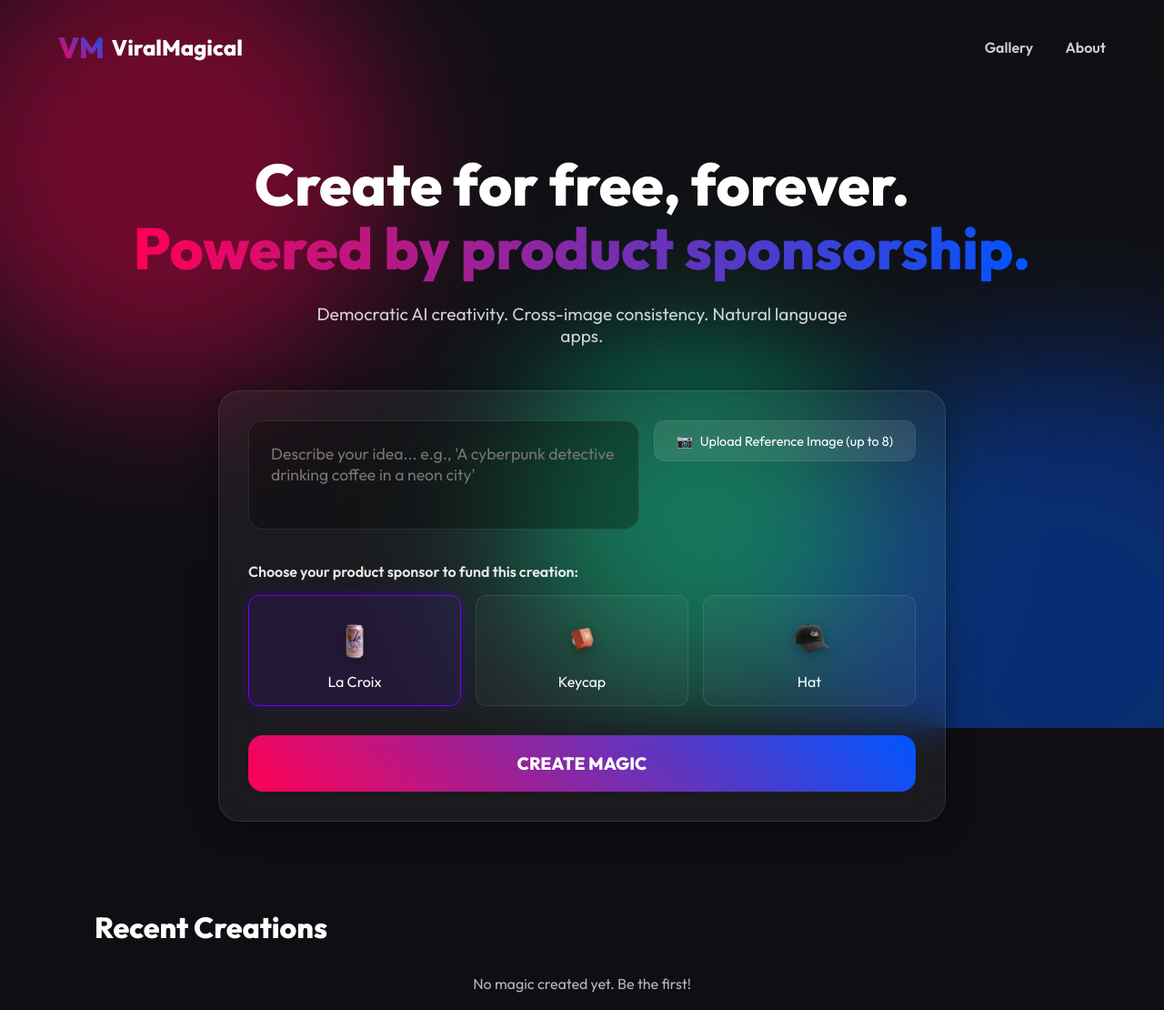
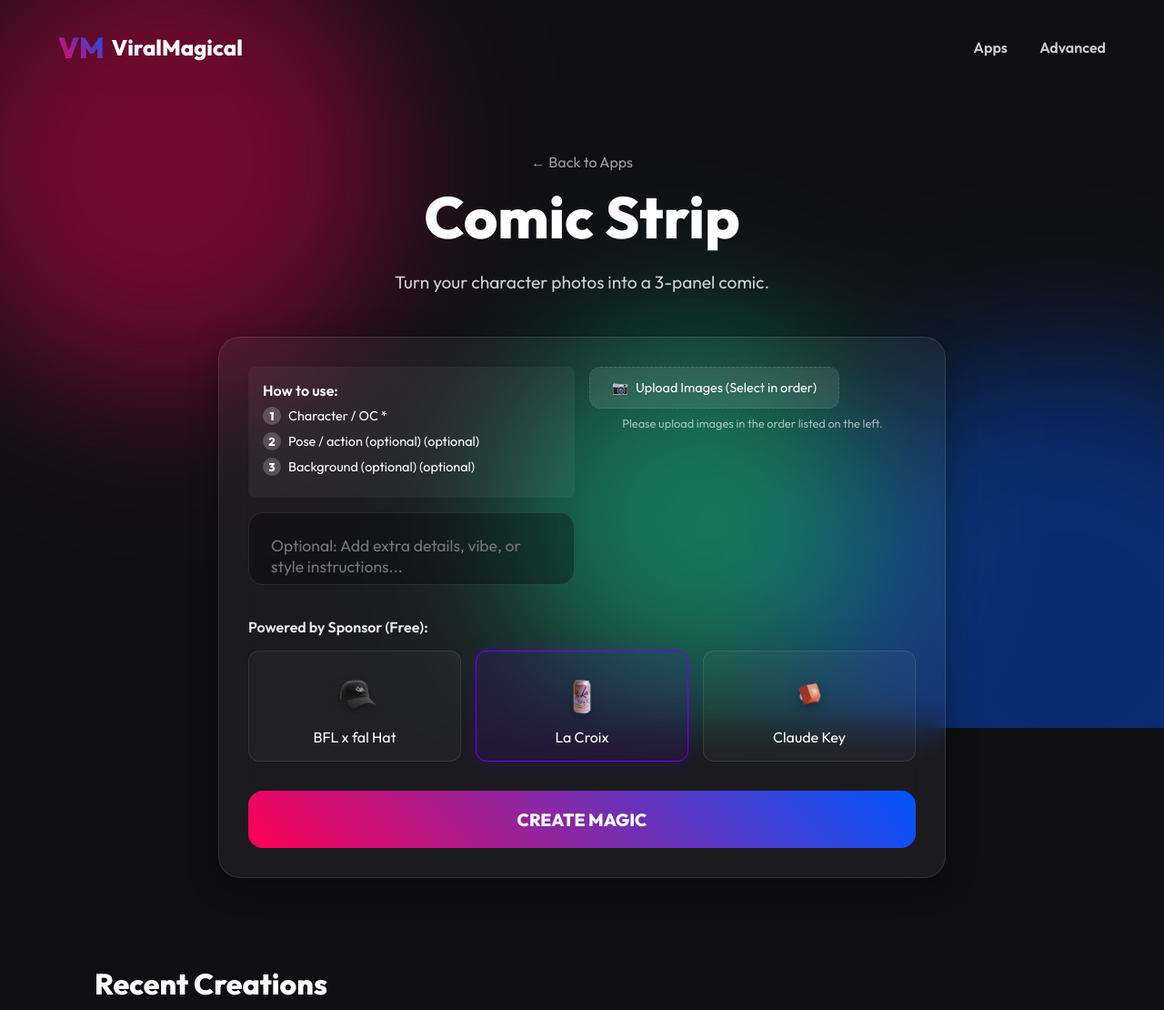
Before and after one commit to absurdity-ai/viralmagical, a PHP site: page /?app=comic_strip in a window 1280 px wide. Shown: the top 1110 px of the page at 91% size. Run offline with PHP 8.4, Linux system fonts and the light colour scheme; data that the repository does not hold is empty; some libraries are stand-ins or nearby versions.

Commit message:
image prompts as apps

```diff
--- /dev/null
+++ b/app_config.php
@@ -0,0 +1,59 @@
+<?php
+$image_apps = [
+    'comic_strip' => [
+        'id'   => 'comic_strip',
+        'name' => 'Comic Strip',
+        'description' => 'Turn your character photos into a 3-panel comic.',
+        'icon' => '📝', // Placeholder icon
+        'inputs' => [
+            ['slot' => 1, 'role' => 'character',  'label' => 'Character / OC', 'required' => true],
+            ['slot' => 2, 'role' => 'pose_ref',   'label' => 'Pose / action (optional)', 'required' => false],
+            ['slot' => 3, 'role' => 'background', 'label' => 'Background (optional)', 'required' => false],
+        ],
+        'layout' => [
+            'type'   => 'multi_panel',
+            'panels' => 3,
+        ],
+        'allowed_sponsor_modes' => ['panel_cameo', 'ambient_prop'],
+        'prompt_template' => "A 3-panel comic strip featuring [character] in a story. Panel 1: [character] is [pose_ref] in [background]. Panel 2: Close up of [character]. Panel 3: [character] reacting to something. Style: Graphic novel, vibrant colors."
+    ],
+    'scene_remix' => [
+        'id'   => 'scene_remix',
+        'name' => 'Scene Remix',
+        'description' => 'Merge character + background + prop into a new scene.',
+        'icon' => '🎨',
+        'inputs' => [
+            ['slot' => 1, 'role' => 'character', 'label' => 'Character', 'required' => true],
+            ['slot' => 2, 'role' => 'background', 'label' => 'Background', 'required' => true],
+            ['slot' => 3, 'role' => 'prop', 'label' => 'Prop (optional)', 'required' => false],
+        ],
+        'allowed_sponsor_modes' => ['ambient_prop', 'wearable_hero'],
+        'prompt_template' => "A cinematic shot of [character] in [background] holding or interacting with [prop]. High quality, detailed."
+    ],
+    'try_on' => [
+        'id'   => 'try_on',
+        'name' => 'Try-On Outfit',
+        'description' => 'See yourself in a new outfit.',
+        'icon' => '👗',
+        'inputs' => [
+            ['slot' => 1, 'role' => 'character', 'label' => 'Person', 'required' => true],
+            ['slot' => 2, 'role' => 'clothing', 'label' => 'Clothing Reference', 'required' => true],
+        ],
+        'allowed_sponsor_modes' => ['ambient_prop'], // Can't wear sponsor if trying on other clothes usually, or maybe yes? keeping it simple.
+        'prompt_template' => "A photo of [character] wearing [clothing]. Fashion photography, professional lighting."
+    ],
+    'collage' => [
+        'id'   => 'collage',
+        'name' => 'Collage / Poster',
+        'description' => 'Artistic collage of multiple elements.',
+        'icon' => '🖼️',
+        'inputs' => [
+            ['slot' => 1, 'role' => 'element1', 'label' => 'Main Element', 'required' => true],
+            ['slot' => 2, 'role' => 'element2', 'label' => 'Secondary Element', 'required' => false],
+            ['slot' => 3, 'role' => 'style', 'label' => 'Style Reference', 'required' => false],
+        ],
+        'allowed_sponsor_modes' => ['ambient_prop', 'panel_cameo'],
+        'prompt_template' => "An artistic collage poster featuring [element1] and [element2]. Style inspired by [style]. Mixed media, creative composition."
+    ]
+];
+?>
--- a/index.php
+++ b/index.php
@@ -1,14 +1,105 @@
+<?php
+require_once 'app_config.php';
+require_once 'sponsor_config.php';
+
+$app_id = $_GET['app'] ?? null;
+$current_app = $app_id ? ($image_apps[$app_id] ?? null) : null;
+?>
 <!DOCTYPE html>
 <html lang="en">
 <head>
     <meta charset="UTF-8">
     <meta name="viewport" content="width=device-width, initial-scale=1.0">
-    <title>ViralMagical - Create for free, forever.</title>
-    <meta name="description" content="ViralMagical is a 100% free, truly democratic AI creativity platform funded entirely through product placement. Create consistent characters and apps with natural language.">
+    <title>ViralMagical - <?php echo $current_app ? $current_app['name'] : 'AI Image Playground'; ?></title>
+    <meta name="description" content="ViralMagical is a 100% free, truly democratic AI creativity platform.">
     <link rel="preconnect" href="https://fonts.googleapis.com">
     <link rel="preconnect" href="https://fonts.gstatic.com" crossorigin>
     <link href="https://fonts.googleapis.com/css2?family=Outfit:wght@300;400;600;800&display=swap" rel="stylesheet">
     <link rel="stylesheet" href="style.css">
+    <style>
+        .app-grid {
+            display: grid;
+            grid-template-columns: repeat(auto-fill, minmax(280px, 1fr));
+            gap: 2rem;
+            padding: 2rem 0;
+        }
+        .app-card {
+            background: rgba(255, 255, 255, 0.05);
+            border: 1px solid rgba(255, 255, 255, 0.1);
+            border-radius: 16px;
+            padding: 1.5rem;
+            transition: transform 0.2s, background 0.2s;
+            text-decoration: none;
+            color: white;
+            display: flex;
+            flex-direction: column;
+            align-items: center;
+            text-align: center;
+        }
+        .app-card:hover {
+            transform: translateY(-5px);
+            background: rgba(255, 255, 255, 0.1);
+        }
+        .app-icon {
+            font-size: 3rem;
+            margin-bottom: 1rem;
+        }
+        .app-name {
+            font-size: 1.5rem;
+            font-weight: 600;
+            margin-bottom: 0.5rem;
+        }
+        .app-desc {
+            font-size: 0.9rem;
+            opacity: 0.8;
+            margin-bottom: 1.5rem;
+            line-height: 1.4;
+        }
+        .app-btn {
+            margin-top: auto;
+            background: linear-gradient(45deg, #ff0055, #0055ff);
+            border: none;
+            padding: 0.6rem 1.2rem;
+            border-radius: 8px;
+            color: white;
+            font-weight: 600;
+            width: 100%;
+        }
+        .back-link {
+            display: inline-block;
+            margin-bottom: 1rem;
+            color: rgba(255,255,255,0.6);
+            text-decoration: none;
+        }
+        .back-link:hover {
+            color: white;
+        }
+        .slot-guide {
+            background: rgba(255,255,255,0.05);
+            padding: 1rem;
+            border-radius: 8px;
+            margin-bottom: 1rem;
+            text-align: left;
+        }
+        .slot-item {
+            display: flex;
+            align-items: center;
+            margin-bottom: 0.5rem;
+            font-size: 0.9rem;
+        }
+        .slot-num {
+            background: rgba(255,255,255,0.2);
+            width: 20px;
+            height: 20px;
+            border-radius: 50%;
+            display: flex;
+            align-items: center;
+            justify-content: center;
+            margin-right: 0.5rem;
+            font-size: 0.8rem;
+            font-weight: bold;
+        }
+    </style>
 </head>
 <body>
     <div class="background-blobs">
@@ -22,54 +113,60 @@
             <span class="vm-logo">VM</span> ViralMagical
         </div>
         <nav>
-            <a href="#" class="nav-link">Gallery</a>
-            <a href="#" class="nav-link">About</a>
+            <a href="index.php" class="nav-link">Apps</a>
+            <a href="index-create-open.php" class="nav-link">Advanced</a>
         </nav>
     </header>
 
     <main>
+        <?php if ($current_app): ?>
+            <!-- APP CREATION MODE -->
             <section class="hero">
-            <h1>Create for free, forever.<br><span class="highlight">Powered by product sponsorship.</span></h1>
-            <p class="subtitle">Democratic AI creativity. Cross-image consistency. Natural language apps.</p>
+                <a href="index.php" class="back-link">← Back to Apps</a>
+                <h1><?php echo htmlspecialchars($current_app['name']); ?></h1>
+                <p class="subtitle"><?php echo htmlspecialchars($current_app['description']); ?></p>
 
                 <div class="creator-interface glass-panel">
+                    <input type="hidden" id="appId" value="<?php echo htmlspecialchars($current_app['id']); ?>">
+
                     <div class="input-row">
-                    <div class="input-group">
-                        <textarea id="promptInput" placeholder="Describe your idea... e.g., 'A cyberpunk detective drinking coffee in a neon city'"></textarea>
+                        <div class="input-group" style="flex: 1;">
+                            <div class="slot-guide">
+                                <p style="margin-bottom:0.5rem; font-weight:600;">How to use:</p>
+                                <?php foreach ($current_app['inputs'] as $input): ?>
+                                    <div class="slot-item">
+                                        <span class="slot-num"><?php echo $input['slot']; ?></span>
+                                        <span><?php echo htmlspecialchars($input['label']); ?> <?php echo $input['required'] ? '*' : '(optional)'; ?></span>
+                                    </div>
+                                <?php endforeach; ?>
+                            </div>
+                            <!-- Optional Vibe/Details Input -->
+                            <textarea id="promptInput" placeholder="Optional: Add extra details, vibe, or style instructions..." style="height: 80px;"></textarea>
                         </div>
 
-                    <div class="image-upload-section">
+                        <div class="image-upload-section" style="flex: 1;">
                             <label class="upload-label">
-                            <span class="icon">📷</span> Upload Reference Image (up to 8)
+                                <span class="icon">📷</span> Upload Images (Select in order)
                                 <input type="file" id="imageInput" accept="image/png,image/jpeg,image/jpg,image/webp,.heic,.heif" multiple hidden>
                             </label>
-                        <div id="imagePreview" class="image-preview-grid hidden">
-                            <!-- Thumbnails will be added here dynamically -->
-                        </div>
+                            <div id="imagePreview" class="image-preview-grid hidden"></div>
+                            <p style="font-size: 0.8rem; opacity: 0.6; margin-top: 0.5rem; text-align: center;">
+                                Please upload images in the order listed on the left.
+                            </p>
                         </div>
                     </div>
 
                     <div class="sponsor-selection">
-                    <label>Choose your product sponsor to fund this creation:</label>
+                        <label>Powered by Sponsor (Free):</label>
                         <div class="sponsor-options">
-                        <div class="sponsor-card selected" data-sponsor="can">
+                            <?php foreach ($sponsors as $key => $sponsor): ?>
+                                <div class="sponsor-card <?php echo $key === 'la_croix' ? 'selected' : ''; ?>" data-sponsor="<?php echo $key; ?>">
                                     <div class="sponsor-icon">
-                                <img src="https://viralmagical.s3.us-east-1.amazonaws.com/icons/la-croix.png" alt="La Croix">
+                                        <img src="<?php echo $sponsor['image']; ?>" alt="<?php echo $sponsor['name']; ?>">
                                     </div>
-                            <span>La Croix</span>
+                                    <span><?php echo $sponsor['name']; ?></span>
                                 </div>
-                        <div class="sponsor-card" data-sponsor="keycap">
-                            <div class="sponsor-icon">
-                                <img src="https://viralmagical.s3.us-east-1.amazonaws.com/icons/claude-key.png" alt="Keycap">
-                            </div>
-                            <span>Keycap</span>
-                        </div>
-                        <div class="sponsor-card" data-sponsor="hat">
-                            <div class="sponsor-icon">
-                                <img src="https://viralmagical.s3.us-east-1.amazonaws.com/icons/bfl-fal-hat.png" alt="Hat">
-                            </div>
-                            <span>Hat</span>
-                        </div>
+                            <?php endforeach; ?>
                         </div>
                     </div>
 
@@ -80,10 +177,34 @@
                 </div>
             </section>
 
+        <?php else: ?>
+            <!-- GALLERY MODE -->
+            <section class="hero" style="min-height: auto; padding-bottom: 2rem;">
+                <h1>Magic Apps<br><span class="highlight">Create with one click.</span></h1>
+                <p class="subtitle">Choose an app to start creating. No prompting required.</p>
+
+                <div class="app-grid">
+                    <?php foreach ($image_apps as $app): ?>
+                        <a href="?app=<?php echo $app['id']; ?>" class="app-card">
+                            <div class="app-icon"><?php echo $app['icon']; ?></div>
+                            <div class="app-name"><?php echo htmlspecialchars($app['name']); ?></div>
+                            <div class="app-desc"><?php echo htmlspecialchars($app['description']); ?></div>
+                            <button class="app-btn">Create</button>
+                        </a>
+                    <?php endforeach; ?>
+                </div>
+
+                <div style="margin-top: 3rem; text-align: center;">
+                    <a href="index-create-open.php" style="color: rgba(255,255,255,0.5); text-decoration: none; border-bottom: 1px dotted rgba(255,255,255,0.3); padding-bottom: 2px;">
+                        ✨ Advanced: build your own app / custom JSON
+                    </a>
+                </div>
+            </section>
+        <?php endif; ?>
+
         <section class="gallery-section">
             <h2>Recent Creations</h2>
             <div id="galleryGrid" class="gallery-grid">
-                <!-- Gallery items will be loaded here -->
                 <div class="gallery-item glass-panel skeleton"></div>
                 <div class="gallery-item glass-panel skeleton"></div>
                 <div class="gallery-item glass-panel skeleton"></div>
@@ -91,7 +212,7 @@
         </section>
     </main>
 
-    <!-- Creation Progress Modal -->
+    <!-- Creation Progress Modal (Same as before) -->
     <div id="creationModal" class="modal hidden">
         <div class="modal-content glass-panel">
             <div class="modal-header">
--- a/script.js
+++ b/script.js
@@ -175,6 +175,11 @@
             const formData = new FormData();
             formData.append('prompt', prompt);
             formData.append('sponsor', selectedSponsor);
+
+            const appIdInput = document.getElementById('appId');
+            if (appIdInput) {
+                formData.append('app_id', appIdInput.value);
+            }
 
             // Append all images
             selectedImageFiles.forEach((file, index) => {
--- a/sponsor_config.php
+++ b/sponsor_config.php
@@ -1,48 +1,45 @@
 <?php
-$sponsor_prompts = [
-    'can' => [
+$sponsors = [
+    'bfl_hat' => [
+        'id'   => 'bfl_hat',
+        'name' => 'BFL x fal Hat',
+        'image' => 'https://viralmagical.s3.us-east-1.amazonaws.com/icons/bfl-fal-hat.png', // Using the icon as the reference image for now, or the one from old config
+        'image_ref' => 'https://i.gyazo.com/27b062f7f3e345259915b6f1064390cb.jpg', // The actual reference image for generation
+        'modes' => ['ambient_prop', 'wearable_hero', 'panel_cameo'],
+        'mode_prompts' => [
+            'ambient_prop' =>
+                'The BFL x FLUX hat from image S is placed as an intentional scene prop. ' .
+                'It rests naturally on a stable surface (bench, table, ledge), matching lighting, shadows, and scale. ' .
+                'It should feel like it has always belonged there, not like a sticker.',
+            'wearable_hero' =>
+                'The BFL x FLUX hat from image S is worn naturally by the clearly framed primary human subject in the foreground, ' .
+                'fitted correctly above the eyes and ears. Never on animals, incidental background people, statues, mannequins, or non-human figures.',
+            'panel_cameo' =>
+                'In each panel, the hat from image S appears as a small recurring prop in the background or on a surface, ' .
+                'consistent across panels but never dominating the story.',
+        ],
+    ],
+    'la_croix' => [
+        'id' => 'la_croix',
         'name' => 'La Croix',
-        'text' => 'naturally integrates the can from image 1 into the environment. If a subject is present, the can appears near them in a casual and believable way, matching lighting and materials.',
-        'image' => 'https://i.gyazo.com/77f16706cda2f403d9d93a38a265d928.jpg' ,
-        'image_icon'=>'https://viralmagical.s3.us-east-1.amazonaws.com/icons/la-croix.png',
-        'role' => 'secondary product',
-        'placement' => 'context-aware, scale-accurate, consistent with lighting and materials',
-        'object_config' => [
-            'description' => 'the La Croix can from image 1',
-            'role' => 'secondary',
-            'position' => 'naturally integrated in the environment',
-            'context' => 'matches lighting, textures, and materials',
-            'priority' => 'low'
+        'image' => 'https://viralmagical.s3.us-east-1.amazonaws.com/icons/la-croix.png',
+        'image_ref' => 'https://i.gyazo.com/77f16706cda2f403d9d93a38a265d928.jpg',
+        'modes' => ['ambient_prop', 'panel_cameo'],
+        'mode_prompts' => [
+            'ambient_prop' => 'naturally integrates the La Croix can from image S into the environment. If a subject is present, the can appears near them in a casual and believable way, matching lighting and materials.',
+            'panel_cameo' => 'The La Croix can from image S appears as a subtle background detail in the scene, consistent with the environment.'
         ]
     ],
-    'keycap' => [
+    'claude_key' => [
+        'id' => 'claude_key',
         'name' => 'Claude Key',
-        'text' => 'subtly integrates the keycap from image 1 as an organic environmental element, resting on nearby surfaces or logically placed within the setting in a cohesive, believable manner.',
-        'image' => 'https://i.gyazo.com/9c4c2d8a6798da1c6e12866842ae2be7.jpg',
-        'image_icon'=>'https://viralmagical.s3.us-east-1.amazonaws.com/icons/claude-key.png',
-        'role' => 'secondary product',
-        'placement' => 'context-aware, scale-accurate, consistent with lighting and materials',
-        'object_config' => [
-            'description' => 'the keycap from image 1',
-            'role' => 'secondary',
-            'position' => 'organic element of the setting',
-            'context' => 'harmonious with surroundings',
-            'priority' => 'low'
+        'image' => 'https://viralmagical.s3.us-east-1.amazonaws.com/icons/claude-key.png',
+        'image_ref' => 'https://i.gyazo.com/9c4c2d8a6798da1c6e12866842ae2be7.jpg',
+        'modes' => ['ambient_prop', 'panel_cameo'],
+        'mode_prompts' => [
+            'ambient_prop' => 'subtly integrates the keycap from image S as an organic environmental element, resting on nearby surfaces or logically placed within the setting in a cohesive, believable manner.',
+            'panel_cameo' => 'The keycap from image S appears as a small, hidden easter egg in the scene.'
         ]
-    ],
-    'hat' => [
-    'name' => 'BFLxFal',
-    'text' => 'The hat from image 1 is an intentional scene prop. It should be placed naturally in the environment, resting on a flat surface or object in a contextually appropriate way. If and only if a clearly framed primary human subject is intentionally posed in the foreground, that human may wear the hat, fitted correctly above the eyes and ears. The hat must never be worn by animals, incidental background people, crowds, sculptures, mannequins, statues, or non-human characters.',
-    'image' => 'https://i.gyazo.com/27b062f7f3e345259915b6f1064390cb.jpg',
-    'image_icon' => 'https://viralmagical.s3.us-east-1.amazonaws.com/icons/bfl-fal-hat.png',
-    'role' => 'scene prop',
-    'placement' => 'environmental by default, context-aware, scale-accurate, consistent with lighting and materials',
-    'object_config' => [
-        'description' => 'The hat from image 1 placed as a physical object in the environment.',
-        'role' => 'scene prop',
-        'placement' => 'resting on a stable flat surface or object',
-        'priority' => 'low'
-    ]
     ]
 ];
 ?>
```
Also changed, not shown: api/create.php (+119 -86 lines), index-create-open.php (added, +117 -0 lines), .htaccess. Lines whose indentation alone changed are shown as unchanged.
